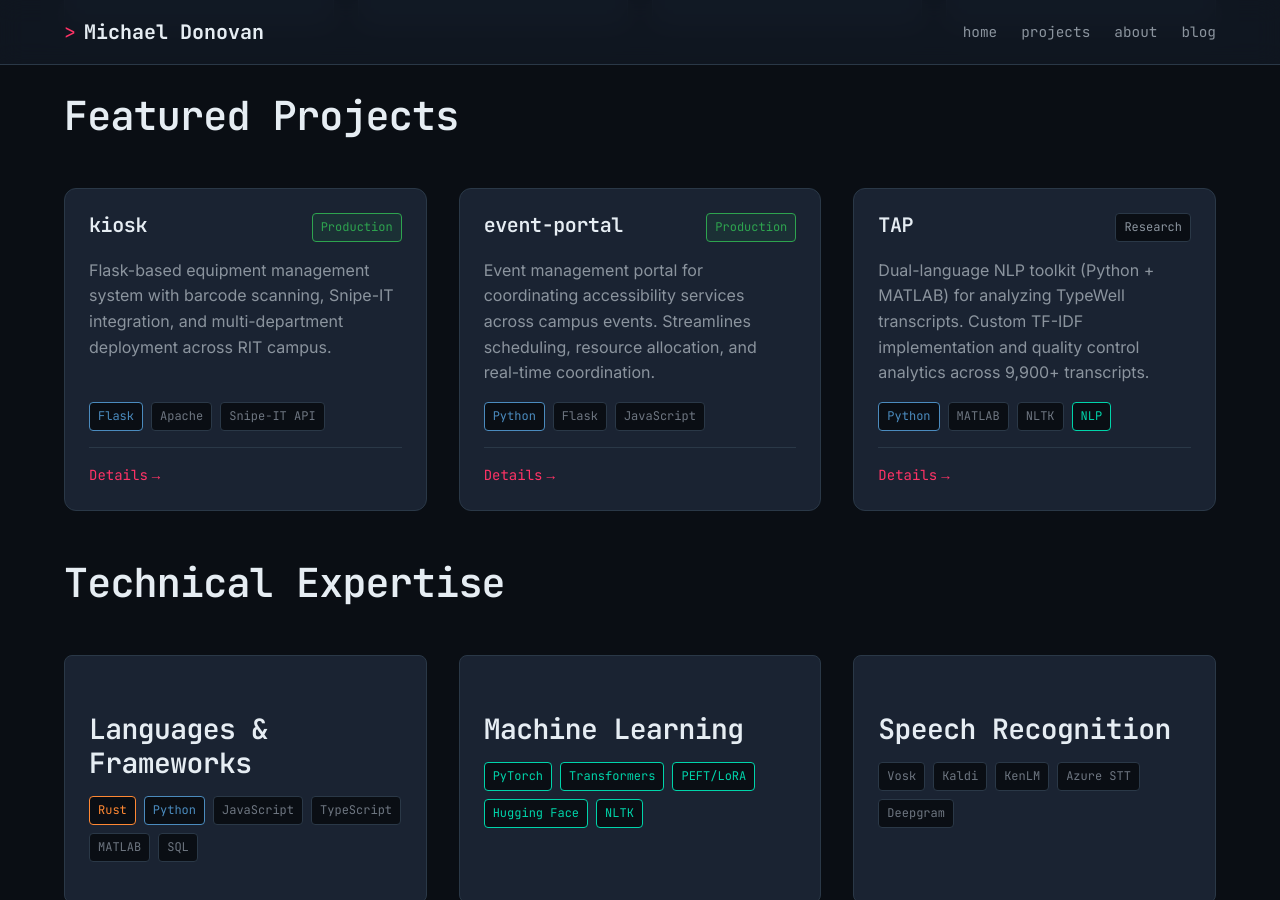
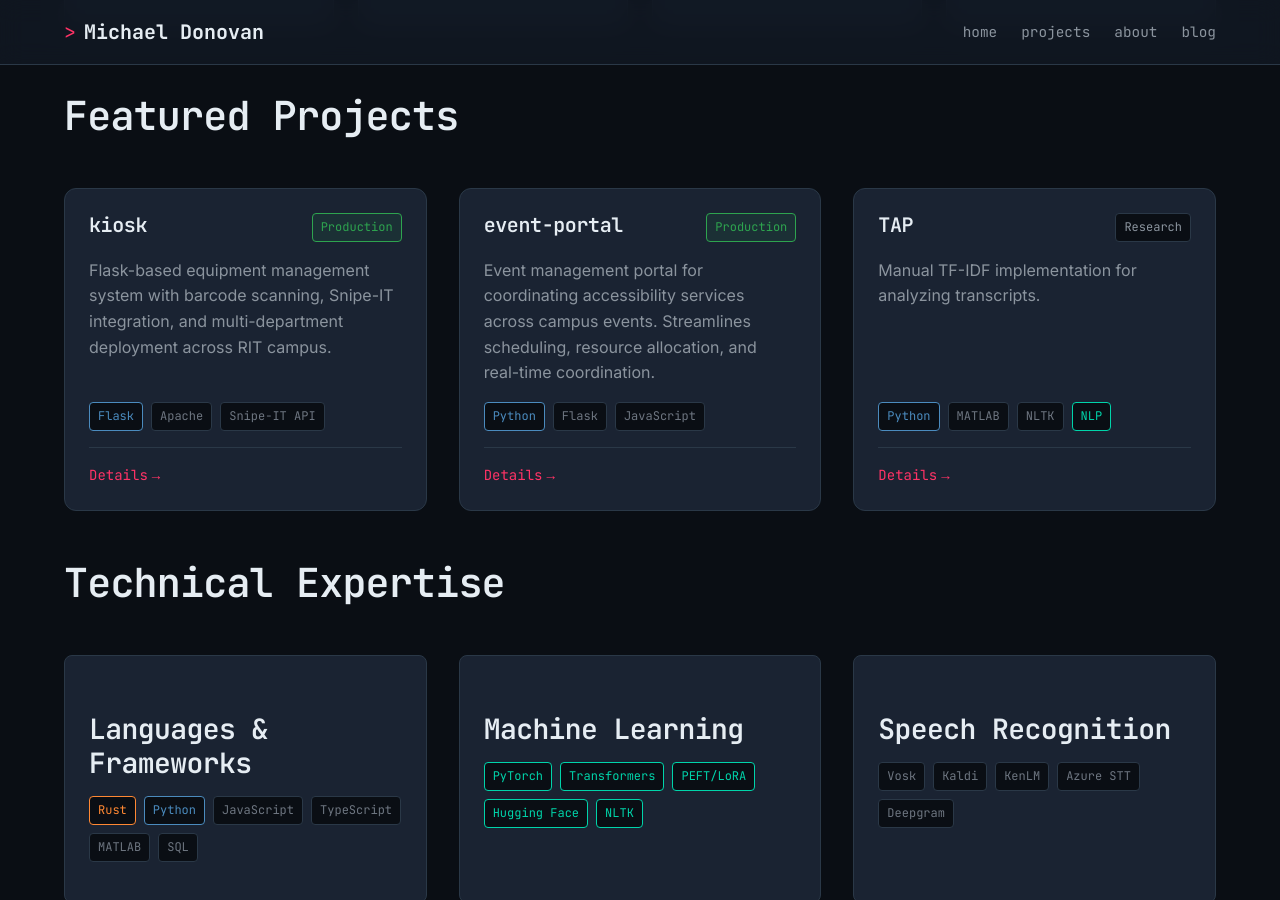
Before and after one commit to mpdnes/mpdnes.github.io, a Jekyll site: the page built from index.html, in a window 1280 px wide and 900 px high, scrolled down 717 px. Built offline with Jekyll 4.4.1, drawn with Linux system fonts in a browser that asks for light colours.

Commit message:
Simplify TAP project description

```diff
--- a/about.html
+++ b/about.html
@@ -84,8 +84,7 @@ description: Learn about my background in accessibility technology, systems prog
         services across campus events, streamlining scheduling and resource allocation
       </li>
       <li>
-        <strong>TAP NLP Toolkit:</strong> Dual-language toolkit (Python + MATLAB) for analyzing
-        TypeWell transcripts with custom TF-IDF implementation across 9,900+ transcripts
+        <strong>TAP:</strong> Manual TF-IDF implementation for analyzing transcripts
       </li>
     </ul>
   </section>
--- a/index.html
+++ b/index.html
@@ -97,8 +97,7 @@ title: Home
         <span class="project-status">Research</span>
       </div>
       <p class="project-description">
-        Dual-language NLP toolkit (Python + MATLAB) for analyzing TypeWell transcripts.
-        Custom TF-IDF implementation and quality control analytics across 9,900+ transcripts.
+        Manual TF-IDF implementation for analyzing transcripts.
       </p>
       <div class="project-tech">
         <span class="tech-tag python">Python</span>
```
